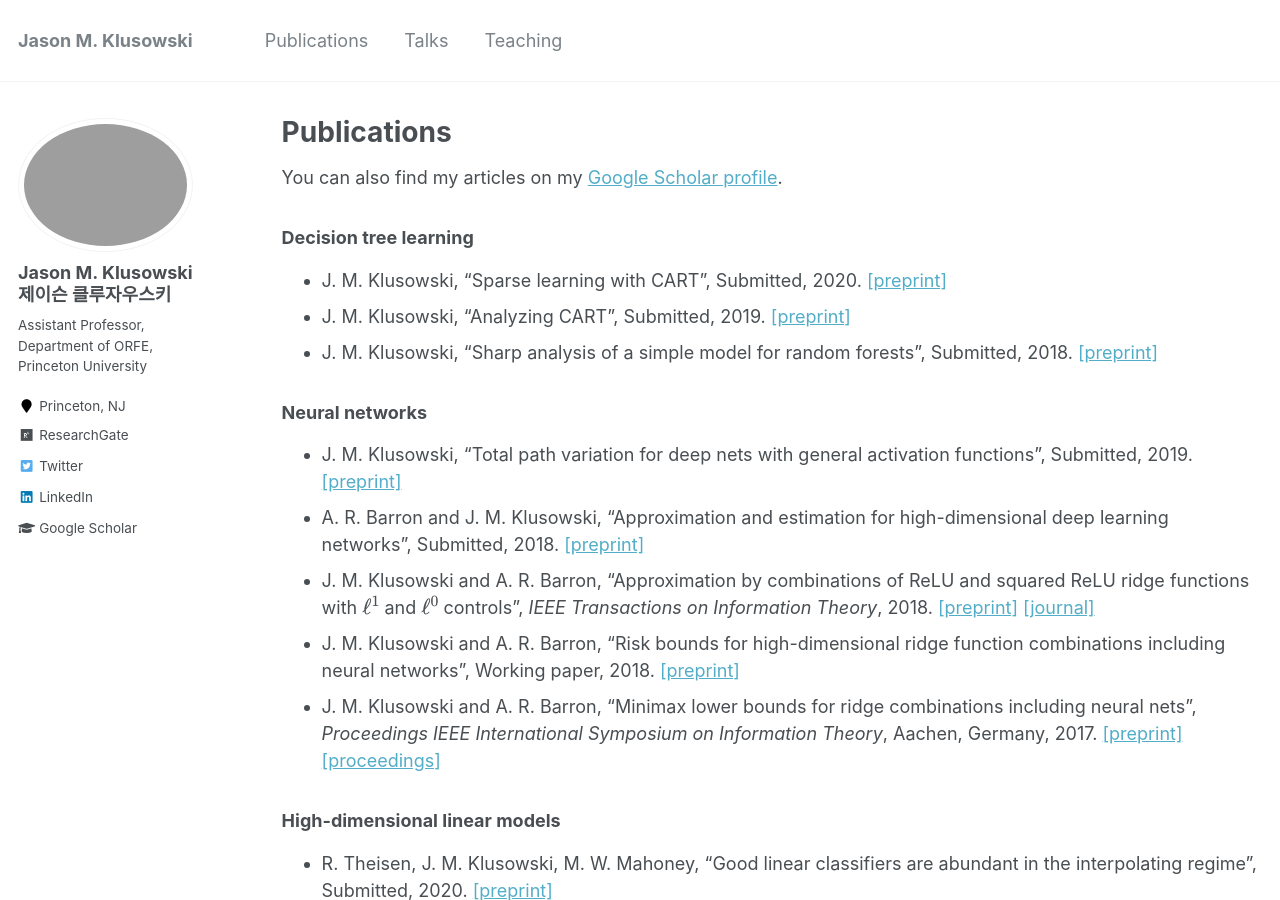
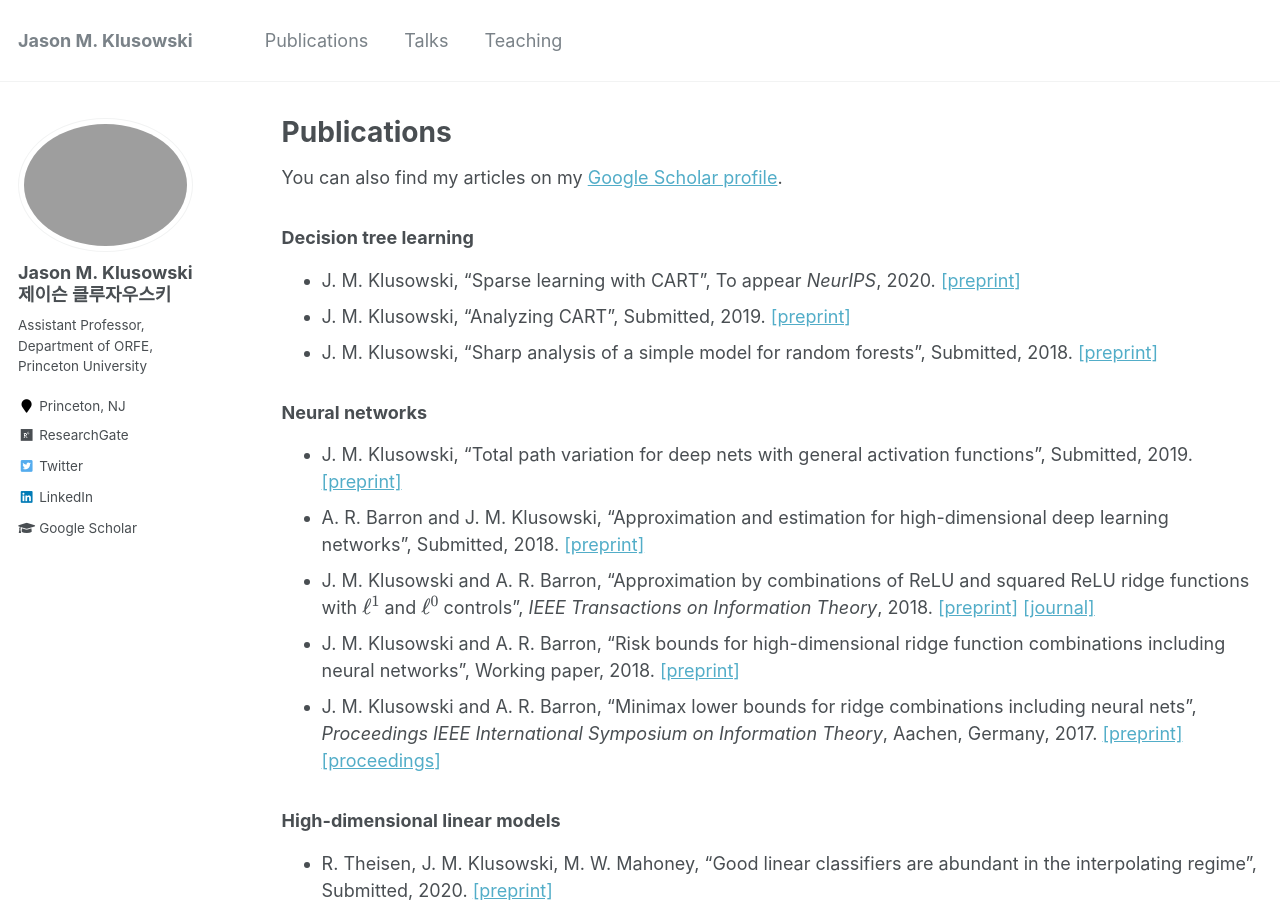
Before and after one commit to jasonklusowski/jasonklusowski.github.io, a Jekyll site: the page built from _pages/publications.md, in a window 1280 px wide and 900 px high. Built offline with Jekyll 4.4.1, drawn with Linux system fonts in a browser that asks for light colours; formulas are drawn with MathJax 3.

Commit message:
Update publications.md

```diff
--- a/_pages/publications.md
+++ b/_pages/publications.md
@@ -9,7 +9,7 @@ You can also find my articles on my [Google Scholar profile](https://scholar.goo
 
 ### Decision tree learning
 
-* J. M. Klusowski, "Sparse learning with CART", Submitted, 2020. [[preprint]](https://arxiv.org/pdf/2006.04266.pdf)
+* J. M. Klusowski, "Sparse learning with CART", To appear _NeurIPS_, 2020. [[preprint]](https://arxiv.org/pdf/2006.04266.pdf)
 * J. M. Klusowski, "Analyzing CART", Submitted, 2019. [[preprint]](https://arxiv.org/pdf/1906.10086.pdf)
 * J. M. Klusowski, "Sharp analysis of a simple model for random forests", Submitted, 2018. [[preprint]](https://arxiv.org/pdf/1805.02587.pdf)
 
```
